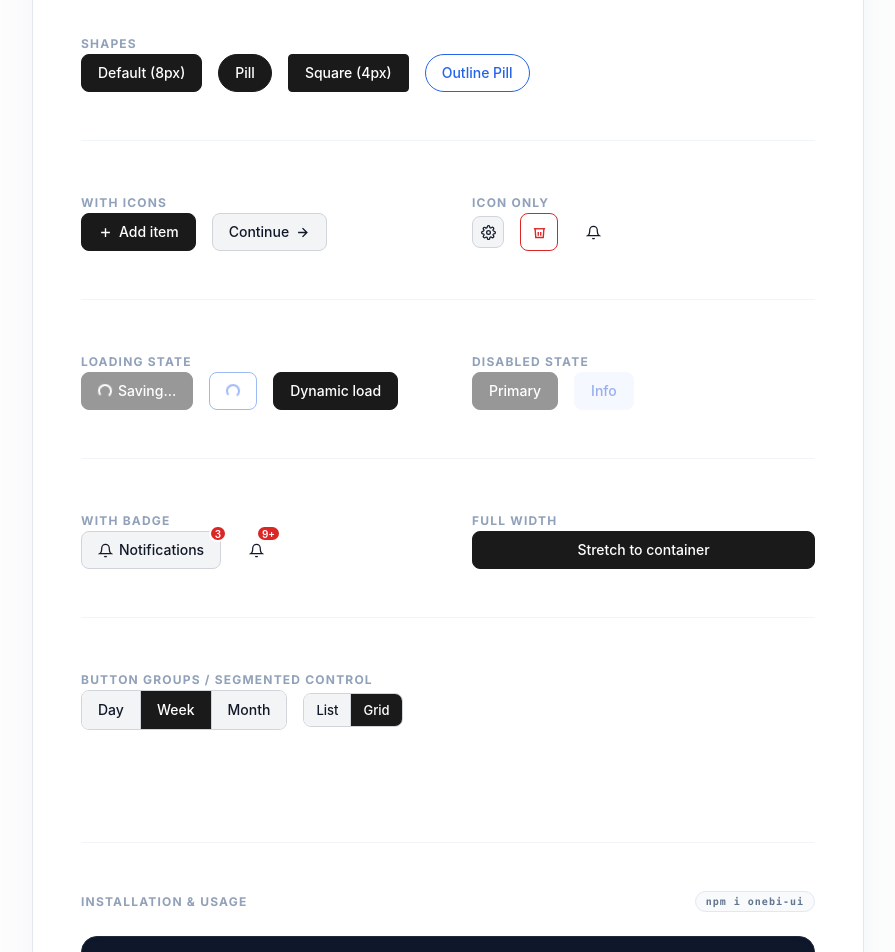
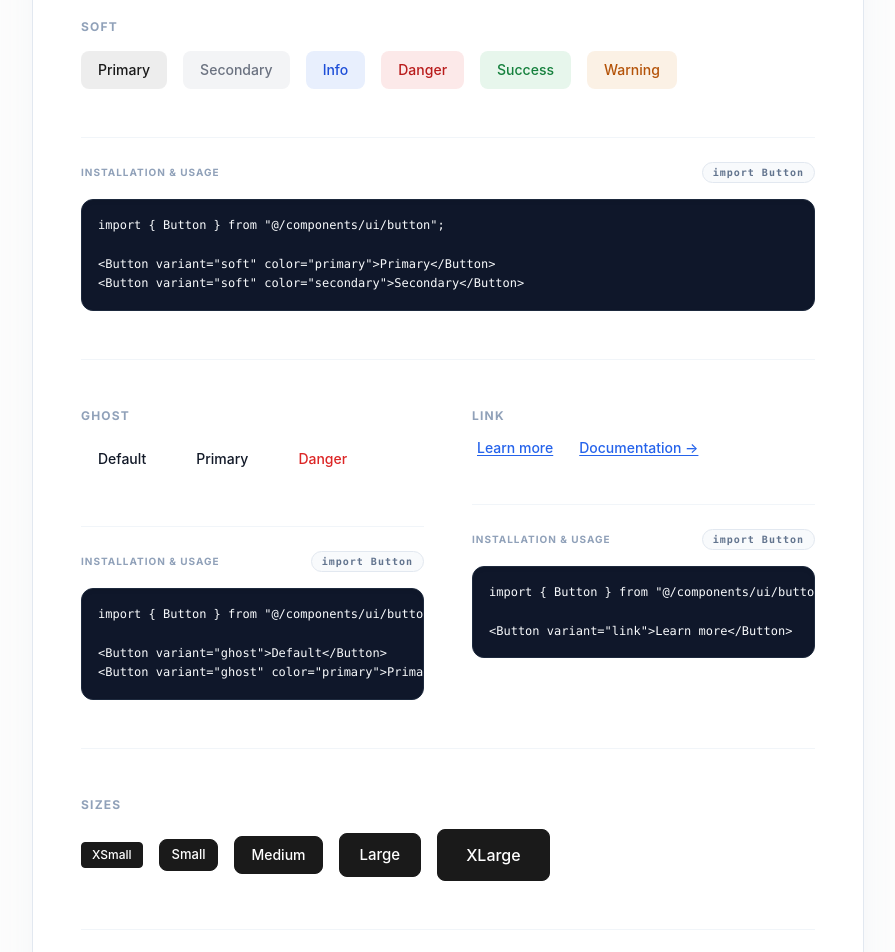
Before and after one commit to OneBI-Software-LLP/Onebi-custom-Components, a Next.js app: page /components/buttons in a window 1280 px wide. Shown: the part 1040-1992 px from the top of the page, without its empty margins (336-1231 px from the left). Built offline with nearby package versions, Linux system fonts and the light colour scheme.

Commit message:
-Added installation and usages guides for the buttons.

```diff
--- a/src/app/components/buttons/page.tsx
+++ b/src/app/components/buttons/page.tsx
@@ -42,33 +42,34 @@ const GearIcon = () => (
 );
 
 const CodeBlock = ({ code }: { code: string }) => (
-  <div className="mt-16 border-t border-slate-100 pt-12">
-    <div className="flex items-center justify-between mb-6">
-      <Label className="text-xs uppercase tracking-widest text-slate-400 font-bold">
+  <div className="mt-8 border-t border-slate-100 pt-6 w-full">
+    <div className="flex items-center justify-between mb-4">
+      <Label className="text-[10px] uppercase tracking-widest text-slate-400 font-bold">
         Installation & Usage
       </Label>
       <Badge
         variant="outline"
         className="text-[10px] bg-slate-50 text-slate-500 font-mono tracking-widest border-slate-200"
       >
-        npm i onebi-ui
+        import Button
       </Badge>
     </div>
-    <pre className="p-6 rounded-2xl bg-[#0F172A] text-slate-50 overflow-x-auto text-[13px] font-mono shadow-inner leading-relaxed border border-slate-800">
+    <pre className="p-4 rounded-xl bg-[#0F172A] text-slate-50 overflow-x-auto text-[12px] font-mono shadow-inner leading-relaxed border border-slate-800">
       <code>{code}</code>
     </pre>
   </div>
 );
 
-function Section({ label, children }: { label: string; children: React.ReactNode }) {
+function Section({ label, code, children }: { label: string; code?: string; children: React.ReactNode }) {
   return (
-    <div className="space-y-4">
+    <div className="space-y-4 flex flex-col">
       <Label className="text-xs uppercase tracking-widest text-slate-400 font-bold">
         {label}
       </Label>
       <div className="flex flex-wrap gap-4 items-center">
         {children}
       </div>
+      {code && <CodeBlock code={code} />}
     </div>
   );
 }
@@ -96,7 +97,11 @@ export default function ButtonsPage() {
 
           <div className="grid gap-12 p-8 lg:p-12 border border-slate-200 rounded-[2.5rem] bg-white shadow-2xl shadow-slate-200/50">
             {/* ── SOLID ── */}
-            <Section label="Solid (default variant)">
+            <Section label="Solid (default variant)" code={`import { Button } from "@/components/ui/button";
+
+<Button color="primary">Primary</Button>
+<Button color="secondary">Secondary</Button>
+<Button color="danger">Danger</Button>`}>
               <Button color="primary">Primary</Button>
               <Button color="secondary">Secondary</Button>
               <Button color="danger">Danger</Button>
@@ -108,7 +113,10 @@ export default function ButtonsPage() {
             <Separator className="bg-slate-100" />
 
             {/* ── OUTLINE ── */}
-            <Section label="Outline">
+            <Section label="Outline" code={`import { Button } from "@/components/ui/button";
+
+<Button variant="outline" color="primary">Primary</Button>
+<Button variant="outline" color="secondary">Secondary</Button>`}>
               <Button variant="outline" color="primary">Primary</Button>
               <Button variant="outline" color="secondary">Secondary</Button>
               <Button variant="outline" color="danger">Danger</Button>
@@ -120,7 +128,10 @@ export default function ButtonsPage() {
             <Separator className="bg-slate-100" />
 
             {/* ── SOFT ── */}
-            <Section label="Soft">
+            <Section label="Soft" code={`import { Button } from "@/components/ui/button";
+
+<Button variant="soft" color="primary">Primary</Button>
+<Button variant="soft" color="secondary">Secondary</Button>`}>
               <Button variant="soft" color="primary">Primary</Button>
               <Button variant="soft" color="secondary">Secondary</Button>
               <Button variant="soft" color="info">Info</Button>
@@ -133,12 +144,17 @@ export default function ButtonsPage() {
 
             {/* ── GHOST & LINK ── */}
             <div className="grid grid-cols-1 md:grid-cols-2 gap-12">
-              <Section label="Ghost">
+              <Section label="Ghost" code={`import { Button } from "@/components/ui/button";
+
+<Button variant="ghost">Default</Button>
+<Button variant="ghost" color="primary">Primary</Button>`}>
                 <Button variant="ghost">Default</Button>
                 <Button variant="ghost" color="primary">Primary</Button>
                 <Button variant="ghost" color="danger">Danger</Button>
               </Section>
-              <Section label="Link">
+              <Section label="Link" code={`import { Button } from "@/components/ui/button";
+
+<Button variant="link">Learn more</Button>`}>
                 <Button variant="link">Learn more</Button>
                 <Button variant="link" color="info">Documentation →</Button>
               </Section>
@@ -147,7 +163,11 @@ export default function ButtonsPage() {
             <Separator className="bg-slate-100" />
 
             {/* ── SIZES ── */}
-            <Section label="Sizes">
+            <Section label="Sizes" code={`import { Button } from "@/components/ui/button";
+
+<Button size="xs">XSmall</Button>
+<Button size="md">Medium</Button>
+<Button size="lg">Large</Button>`}>
               <Button size="xs">XSmall</Button>
               <Button size="sm">Small</Button>
               <Button size="md">Medium</Button>
@@ -158,7 +178,11 @@ export default function ButtonsPage() {
             <Separator className="bg-slate-100" />
 
             {/* ── SHAPES ── */}
-            <Section label="Shapes">
+            <Section label="Shapes" code={`import { Button } from "@/components/ui/button";
+
+<Button shape="rounded">Pill</Button>
+<Button shape="square">Square (4px)</Button>
+<Button variant="outline" color="info" shape="rounded">Outline Pill</Button>`}>
               <Button shape="default">Default (8px)</Button>
               <Button shape="rounded">Pill</Button>
               <Button shape="square">Square (4px)</Button>
@@ -169,11 +193,19 @@ export default function ButtonsPage() {
 
             {/* ── ICONS ── */}
             <div className="grid grid-cols-1 md:grid-cols-2 gap-12">
-              <Section label="With icons">
+              <Section label="With icons" code={`import { Button } from "@/components/ui/button";
+import { PlusIcon, ArrowIcon } from "lucide-react";
+
+<Button iconLeft={<PlusIcon />}>Add item</Button>
+<Button color="secondary" iconRight={<ArrowIcon />}>Continue</Button>`}>
                 <Button iconLeft={<PlusIcon />}>Add item</Button>
                 <Button color="secondary" iconRight={<ArrowIcon />}>Continue</Button>
               </Section>
-              <Section label="Icon only">
+              <Section label="Icon only" code={`import { Button } from "@/components/ui/button";
+import { GearIcon, TrashIcon } from "lucide-react";
+
+<Button size="sm" color="secondary" iconOnly iconLeft={<GearIcon />} />
+<Button size="md" variant="outline" color="danger" iconOnly iconLeft={<TrashIcon />} />`}>
                 <Button size="sm" color="secondary" iconOnly iconLeft={<GearIcon />} />
                 <Button size="md" variant="outline" color="danger" iconOnly iconLeft={<TrashIcon />} />
                 <Button variant="ghost" shape="rounded" iconOnly iconLeft={<BellIcon />} />
@@ -184,14 +216,20 @@ export default function ButtonsPage() {
 
             {/* ── LOADING & DISABLED ── */}
             <div className="grid grid-cols-1 md:grid-cols-2 gap-12">
-              <Section label="Loading state">
+              <Section label="Loading state" code={`import { Button } from "@/components/ui/button";
+
+<Button loading loadingText="Saving…">Save</Button>
+<Button variant="outline" color="info" loading />`}>
                 <Button loading loadingText="Saving…">Save</Button>
                 <Button variant="outline" color="info" loading />
                 <Button onClick={handleSave} loading={loading}>
                   {loading ? 'Saving…' : 'Dynamic load'}
                 </Button>
               </Section>
-              <Section label="Disabled state">
+              <Section label="Disabled state" code={`import { Button } from "@/components/ui/button";
+
+<Button disabled>Primary</Button>
+<Button variant="soft" color="info" disabled>Info</Button>`}>
                 <Button disabled>Primary</Button>
                 <Button variant="soft" color="info" disabled>Info</Button>
               </Section>
@@ -201,20 +239,30 @@ export default function ButtonsPage() {
 
             {/* ── BADGE & FULL WIDTH ── */}
             <div className="grid grid-cols-1 md:grid-cols-2 gap-12">
-              <Section label="With badge">
+              <Section label="With badge" code={`import { Button } from "@/components/ui/button";
+
+<Button badge={3} color="secondary" iconLeft={<BellIcon />}>Notifications</Button>
+<Button badge="9+" variant="ghost" shape="rounded" iconOnly iconLeft={<BellIcon />} />`}>
                 <Button badge={3} color="secondary" iconLeft={<BellIcon />}>Notifications</Button>
                 <Button badge="9+" variant="ghost" shape="rounded" iconOnly iconLeft={<BellIcon />} />
               </Section>
-              <div className="space-y-4">
-                <Label className="text-xs uppercase tracking-widest text-slate-400 font-bold">Full width</Label>
+              <Section label="Full width" code={`import { Button } from "@/components/ui/button";
+
+<Button fullWidth>Stretch to container</Button>`}>
                 <Button fullWidth>Stretch to container</Button>
-              </div>
+              </Section>
             </div>
 
             <Separator className="bg-slate-100" />
 
             {/* ── BUTTON GROUPS ── */}
-            <Section label="Button groups / Segmented Control">
+            <Section label="Button groups / Segmented Control" code={`import { ButtonGroup, ButtonGroupItem } from "@/components/ui/button";
+
+<ButtonGroup>
+  <ButtonGroupItem>Day</ButtonGroupItem>
+  <ButtonGroupItem active>Week</ButtonGroupItem>
+  <ButtonGroupItem>Month</ButtonGroupItem>
+</ButtonGroup>`}>
               <ButtonGroup>
                 <ButtonGroupItem>Day</ButtonGroupItem>
                 <ButtonGroupItem active>Week</ButtonGroupItem>
@@ -225,30 +273,6 @@ export default function ButtonsPage() {
                 <ButtonGroupItem size="sm" active>Grid</ButtonGroupItem>
               </ButtonGroup>
             </Section>
-
-            <CodeBlock
-              code={`import { Button, ButtonGroup, ButtonGroupItem } from "onebi-ui";
-
-export default function App() {
-  return (
-    <div className="flex gap-4">
-      {/* Variants & Colors */}
-      <Button variant="solid" color="primary">Primary Action</Button>
-      <Button variant="outline" color="info" iconLeft={<PlusIcon />}>Outline</Button>
-
-      {/* Loading & Badges */}
-      <Button loading loadingText="Syncing...">Sync</Button>
-      <Button badge={5} iconOnly iconLeft={<BellIcon />} />
-
-      {/* Button Groups */}
-      <ButtonGroup>
-        <ButtonGroupItem active>Left</ButtonGroupItem>
-        <ButtonGroupItem>Right</ButtonGroupItem>
-      </ButtonGroup>
-    </div>
-  );
-}`}
-            />
           </div>
         </div>
       </div>
```
